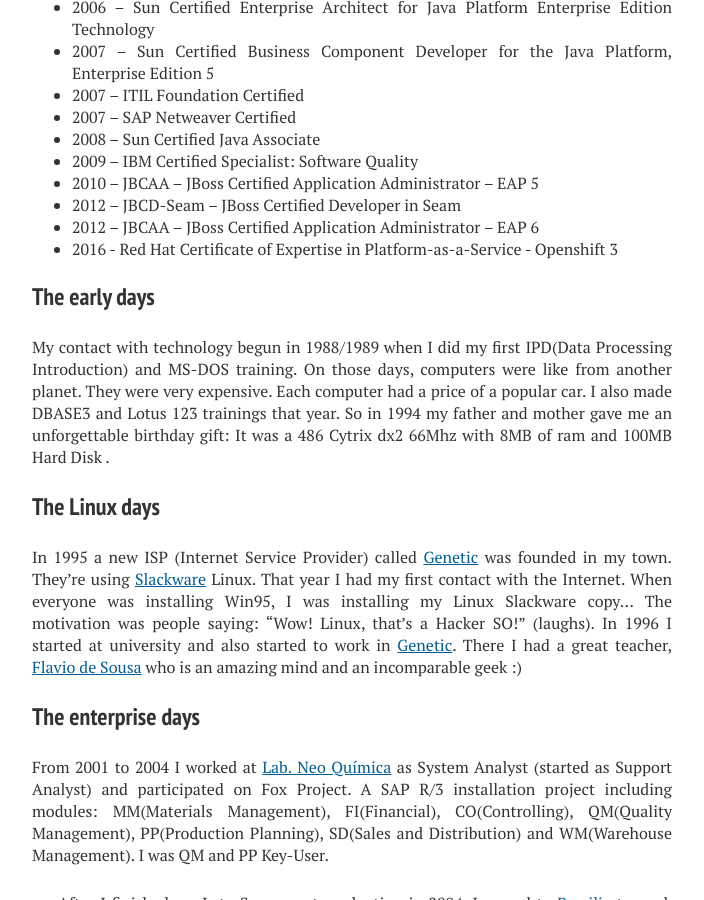
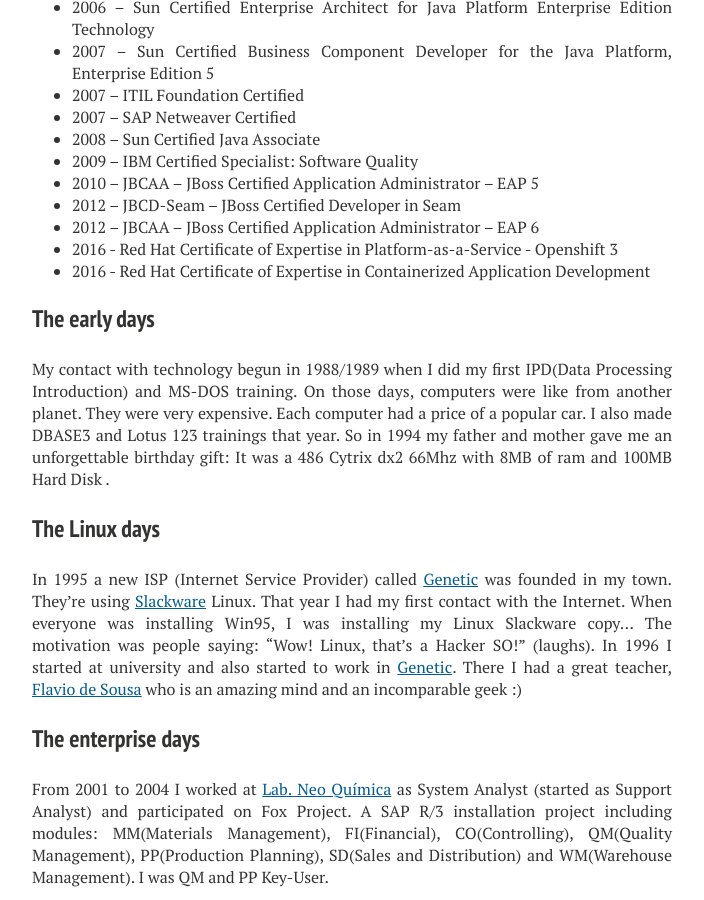
Before and after one commit to rafabene/rafabene.github.io, a Jekyll site: the page built from about/index.md, in a window 1280 px wide and 900 px high, scrolled down 1099 px. Shown: the whole window, without its empty margins (288-992 px from the left). Built offline with Jekyll 4.4.1, drawn with Linux system fonts in a browser that asks for light colours; nearby versions of some CDN libraries; comment, search, counter and statistics services are not loaded.

Commit message:
Add certification to about page

```diff
--- a/about/index.md
+++ b/about/index.md
@@ -44,6 +44,7 @@
 - 2012 – JBCD-Seam – JBoss Certified Developer in Seam
 - 2012 – JBCAA – JBoss Certified Application Administrator – EAP 6
 - 2016 - Red Hat Certificate of Expertise in Platform-as-a-Service - Openshift 3
+- 2016 - Red Hat Certificate of Expertise in Containerized Application Development
 
 ### The early days
 
```
